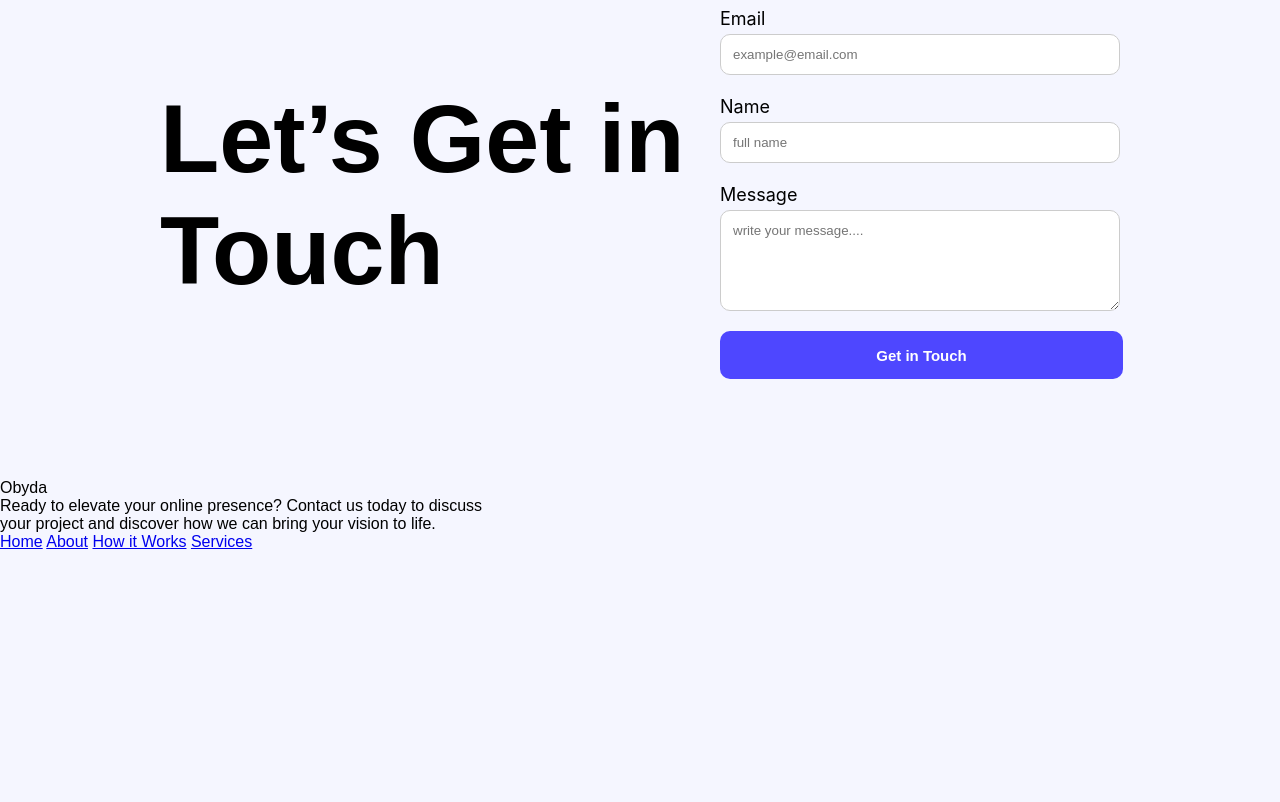
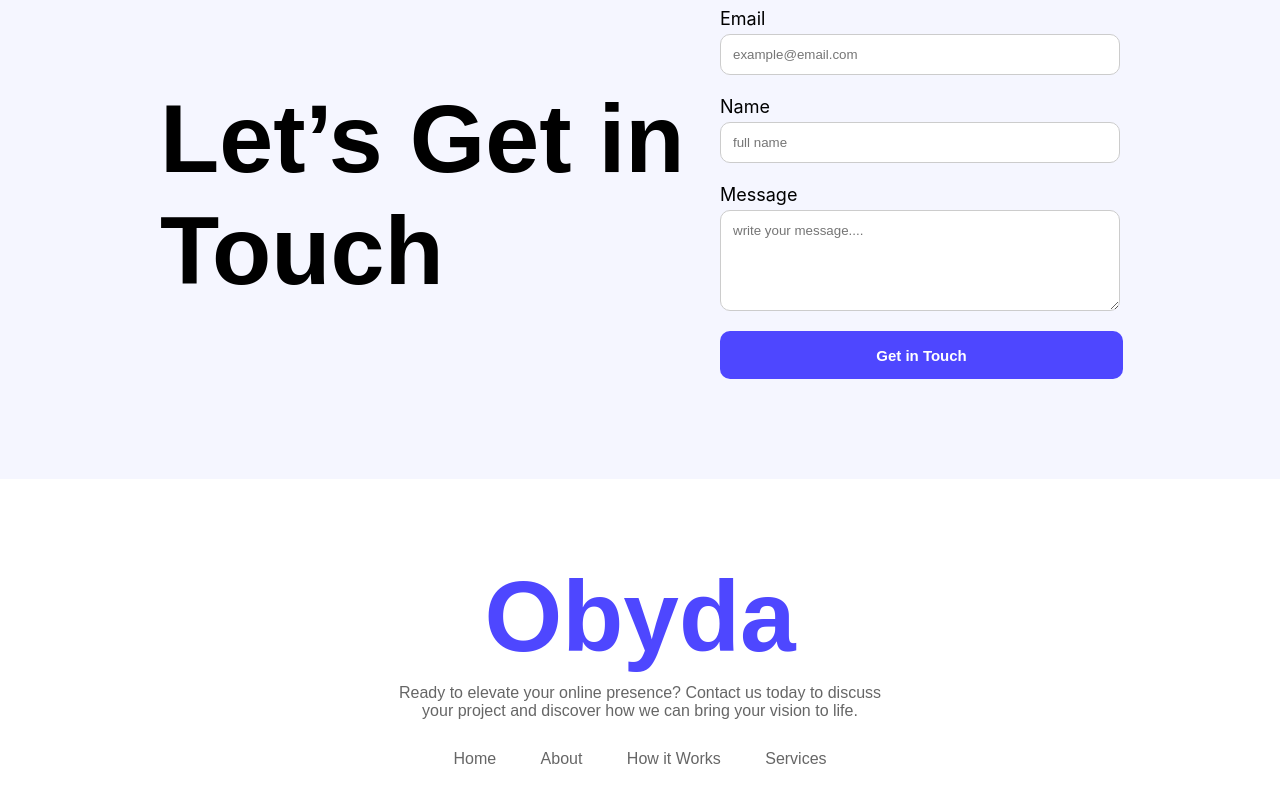
Before and after one commit to ObydaTasnim/ph_b12_assignment01, a plain HTML site: page index.html in a window 1280 px wide. Shown: the part 2415-3217 px from the top of the page. Before the commit the page ends 2966 px from the top, so only its background shows below. Drawn offline with Linux system fonts and the light colour scheme.

Commit message:
footer and footer css added

```diff
--- a/style.css
+++ b/style.css
@@ -400,3 +400,41 @@ header{
     color: rgb(255, 255, 255);
     cursor: pointer;
 }
+
+
+
+
+
+
+
+
+    .footer {
+      background-color: white;
+       padding: 80px 120px ;
+
+
+      text-align: center;
+    }
+    .footer-nav {
+      margin-top: 20px;
+    }
+    .footer-nav a {
+        margin: 20px 20px;
+
+      color: #666;
+      text-decoration: none;
+    }
+
+    .footer p{
+        color: #666;
+        margin-top: 10px;
+        margin-bottom: 30px;
+    }
+
+    .footer .logo-2{
+    text-decoration: none;
+    font-size: 100px;
+    color: rgb(78,71,255);
+    font-weight: 900;
+
+    }
```
